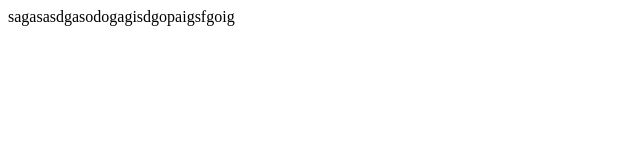
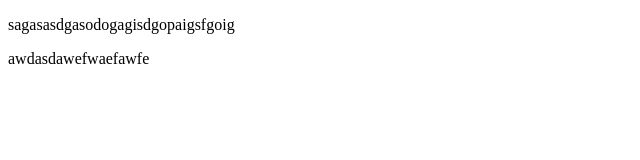
Before and after one commit to Honeyees/Honeyees.github.io, a plain HTML site: page index.html in a window 1280 px wide. Shown: the whole page, without its empty margins (0-640 px from the left). Drawn offline with Linux system fonts and the light colour scheme.

Commit message:
Add files via upload

```diff
--- a/index.html
+++ b/index.html
@@ -6,6 +6,7 @@
     <title>Document</title>
 </head>
 <body>
-    sagasasdgasodogagisdgopaigsfgoig
+    <p>sagasasdgasodogagisdgopaigsfgoig</p>
+    <p>awdasdawefwaefawfe</p>
 </body>
 </html>
```
